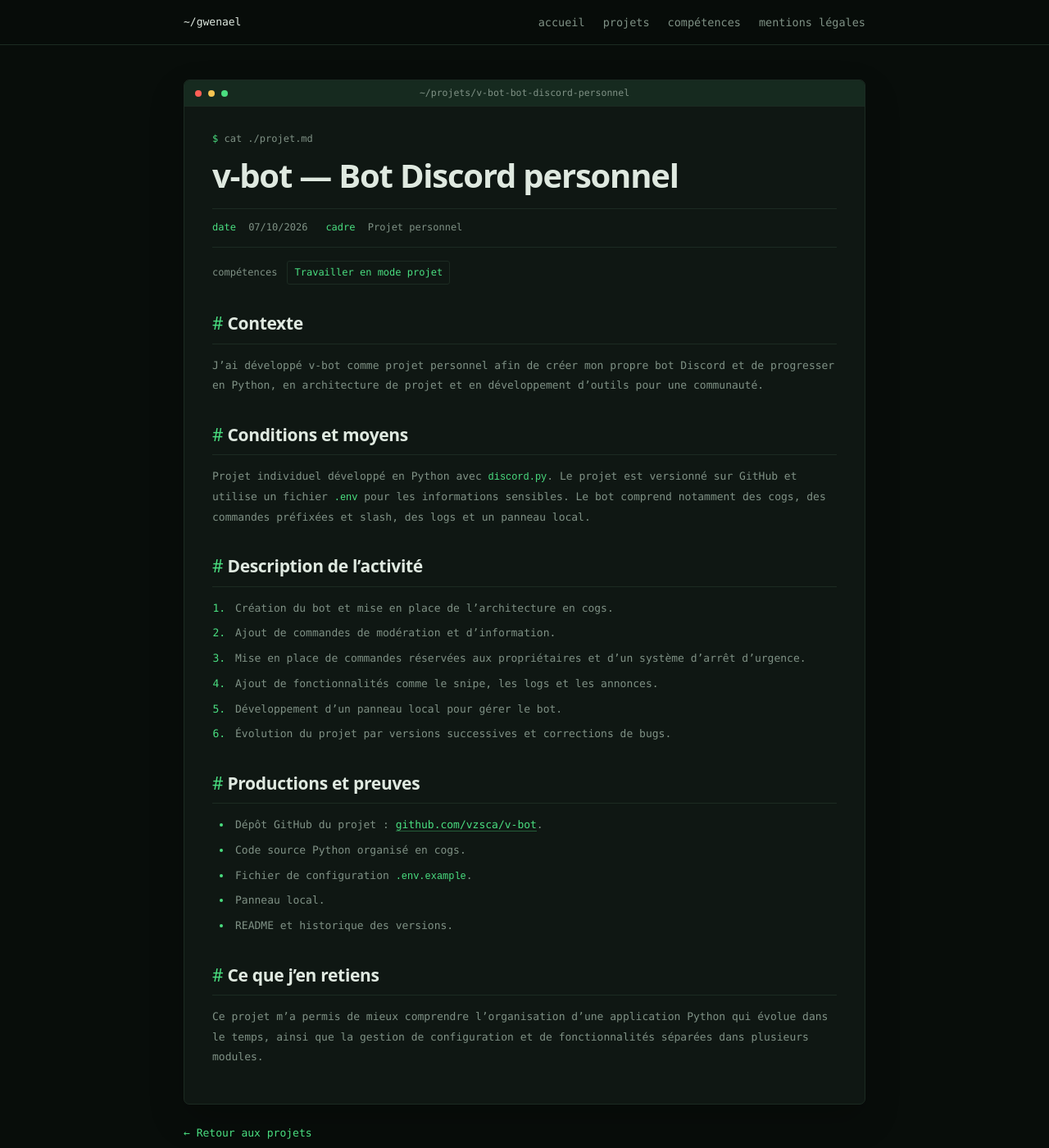
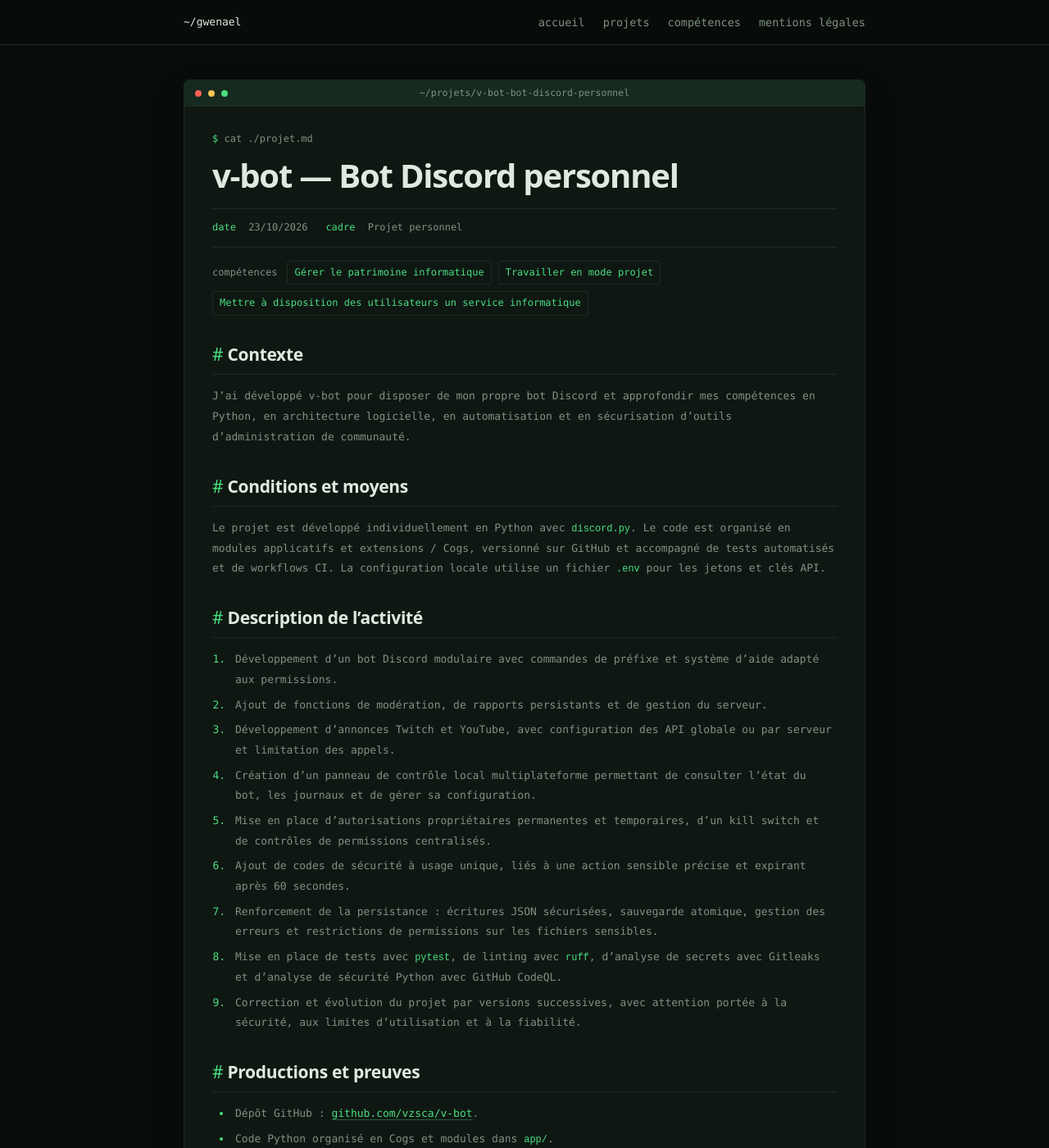
Before and after one commit to vzsca/Portfolio-Gwenael, a Jekyll site: the page built from _projets/2026-10-v-bot.md, in a window 1280 px wide and 1400 px high. Shown: the whole window at 82% size. Built offline with Jekyll 4.4.1, drawn with Linux system fonts in a browser that asks for light colours; some of the changed text lies outside the part shown.

Commit message:
Update v-bot project details

```diff
--- a/_projets/2026-10-v-bot.md
+++ b/_projets/2026-10-v-bot.md
@@ -1,37 +1,44 @@
 ---
 title: "v-bot — Bot Discord personnel"
-date: 2026-10-07
+date: 2026-10-23
 cadre: "Projet personnel"
 type: "perso"
-resume: "Développement et évolution d'un bot Discord personnel en Python avec commandes, modération, logs et panneau local."
-competences: [c4]
+resume: "Développement d'un bot Discord modulaire en Python avec modération, annonces Twitch/YouTube, contrôle local et protections de sécurité."
+competences: [c1, c4, c5]
 ---
 
 ## Contexte
 
-J'ai développé v-bot comme projet personnel afin de créer mon propre bot Discord et de progresser en Python, en architecture de projet et en développement d'outils pour une communauté.
+J'ai développé v-bot pour disposer de mon propre bot Discord et approfondir mes compétences en Python, en architecture logicielle, en automatisation et en sécurisation d'outils d'administration de communauté.
 
 ## Conditions et moyens
 
-Projet individuel développé en Python avec `discord.py`. Le projet est versionné sur GitHub et utilise un fichier `.env` pour les informations sensibles. Le bot comprend notamment des cogs, des commandes préfixées et slash, des logs et un panneau local.
+Le projet est développé individuellement en Python avec `discord.py`. Le code est organisé en modules applicatifs et extensions / Cogs, versionné sur GitHub et accompagné de tests automatisés et de workflows CI. La configuration locale utilise un fichier `.env` pour les jetons et clés API.
 
 ## Description de l'activité
 
-1. Création du bot et mise en place de l'architecture en cogs.
-2. Ajout de commandes de modération et d'information.
-3. Mise en place de commandes réservées aux propriétaires et d'un système d'arrêt d'urgence.
-4. Ajout de fonctionnalités comme le snipe, les logs et les annonces.
-5. Développement d'un panneau local pour gérer le bot.
-6. Évolution du projet par versions successives et corrections de bugs.
+1. Développement d'un bot Discord modulaire avec commandes de préfixe et système d'aide adapté aux permissions.
+2. Ajout de fonctions de modération, de rapports persistants et de gestion du serveur.
+3. Développement d'annonces Twitch et YouTube, avec configuration des API globale ou par serveur et limitation des appels.
+4. Création d'un panneau de contrôle local multiplateforme permettant de consulter l'état du bot, les journaux et de gérer sa configuration.
+5. Mise en place d'autorisations propriétaires permanentes et temporaires, d'un kill switch et de contrôles de permissions centralisés.
+6. Ajout de codes de sécurité à usage unique, liés à une action sensible précise et expirant après 60 secondes.
+7. Renforcement de la persistance : écritures JSON sécurisées, sauvegarde atomique, gestion des erreurs et restrictions de permissions sur les fichiers sensibles.
+8. Mise en place de tests avec `pytest`, de linting avec `ruff`, d'analyse de secrets avec Gitleaks et d'analyse de sécurité Python avec GitHub CodeQL.
+9. Correction et évolution du projet par versions successives, avec attention portée à la sécurité, aux limites d'utilisation et à la fiabilité.
 
 ## Productions et preuves
 
-- Dépôt GitHub du projet : <a href="https://github.com/vzsca/v-bot" target="_blank" rel="noopener noreferrer">github.com/vzsca/v-bot</a>.
-- Code source Python organisé en cogs.
-- Fichier de configuration `.env.example`.
-- Panneau local.
-- README et historique des versions.
+- Dépôt GitHub : <a href="https://github.com/vzsca/v-bot" target="_blank" rel="noopener noreferrer">github.com/vzsca/v-bot</a>.
+- Code Python organisé en Cogs et modules dans `app/`.
+- Panneau de contrôle local et scripts de lancement Windows / Linux / macOS.
+- Tests automatisés et workflows GitHub Actions.
+- Documentation d'installation, de configuration et de sécurité dans le README.
+
+## Sécurité
+
+Les commandes sensibles sont désactivées par défaut. Leur utilisation est soumise à des contrôles d'autorisation, des confirmations selon l'action et un code temporaire à usage unique associé à l'action demandée. Les secrets et données d'exécution locales ne doivent pas être versionnés.
 
 ## Ce que j'en retiens
 
-Ce projet m'a permis de mieux comprendre l'organisation d'une application Python qui évolue dans le temps, ainsi que la gestion de configuration et de fonctionnalités séparées dans plusieurs modules.
+Ce projet me permet d'appliquer des pratiques de développement plus structurées : séparation des responsabilités, gestion sûre de la configuration, persistance fiable, tests automatisés et intégration continue. Il m'a aussi appris à considérer la sécurité comme une partie du fonctionnement du bot plutôt qu'une fonctionnalité ajoutée à la fin.
```
